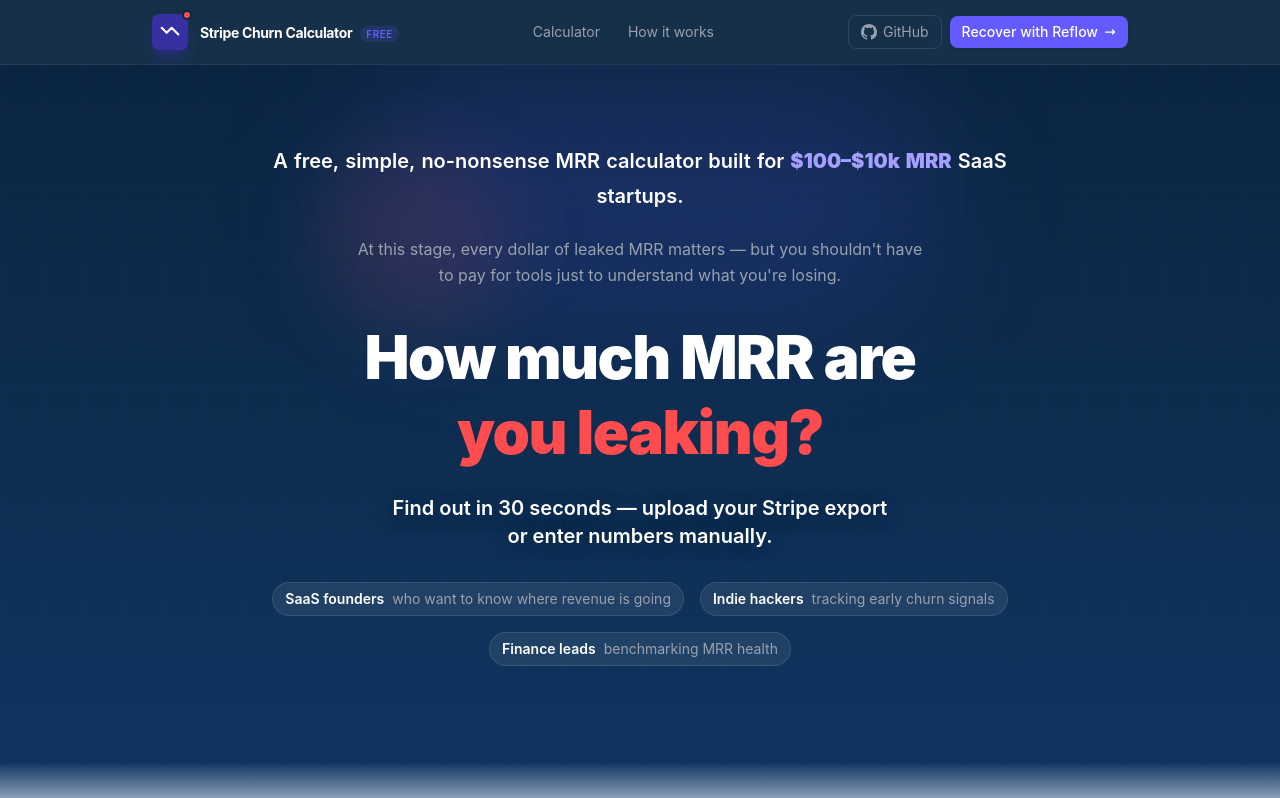
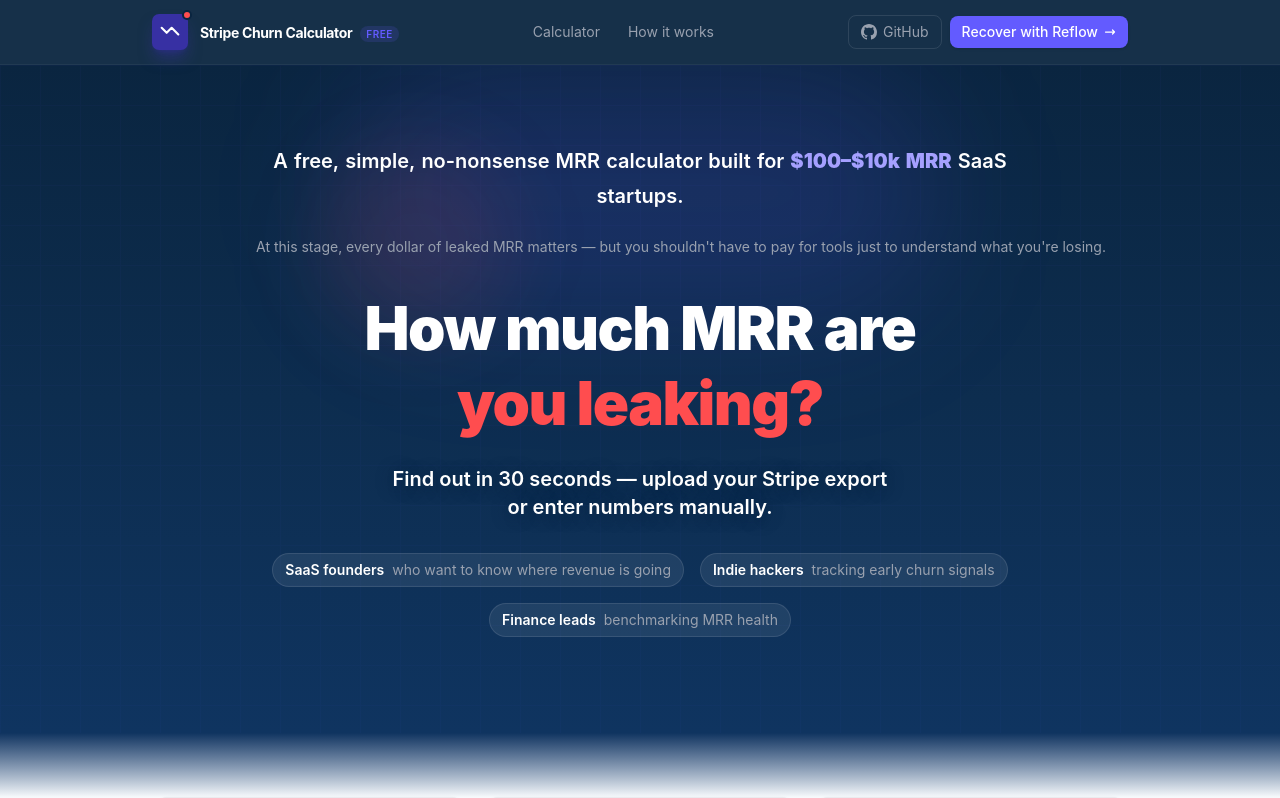
Before and after one commit to mehadave/stripe-churn-calculator, a Next.js app: page / in a window 1280 px wide. Shown: the top 798 px of the page. Built offline with nearby package versions, Linux system fonts and the light colour scheme.

Commit message:
Reduce subtext font size and force single line on desktop

```diff
--- a/app/page.tsx
+++ b/app/page.tsx
@@ -170,7 +170,7 @@ export default function HomePage() {
               initial={{ opacity: 0, y: 12 }}
               animate={{ opacity: 1, y: 0 }}
               transition={{ delay: 0.9, duration: 0.5 }}
-              className="text-gray-400 text-base leading-relaxed max-w-xl mx-auto mb-8"
+              className="text-gray-400 text-sm leading-relaxed mx-auto mb-8 sm:whitespace-nowrap"
             >
               At this stage, every dollar of leaked MRR matters — but you shouldn&apos;t have to pay for tools just to understand what you&apos;re losing.
             </motion.p>
```
